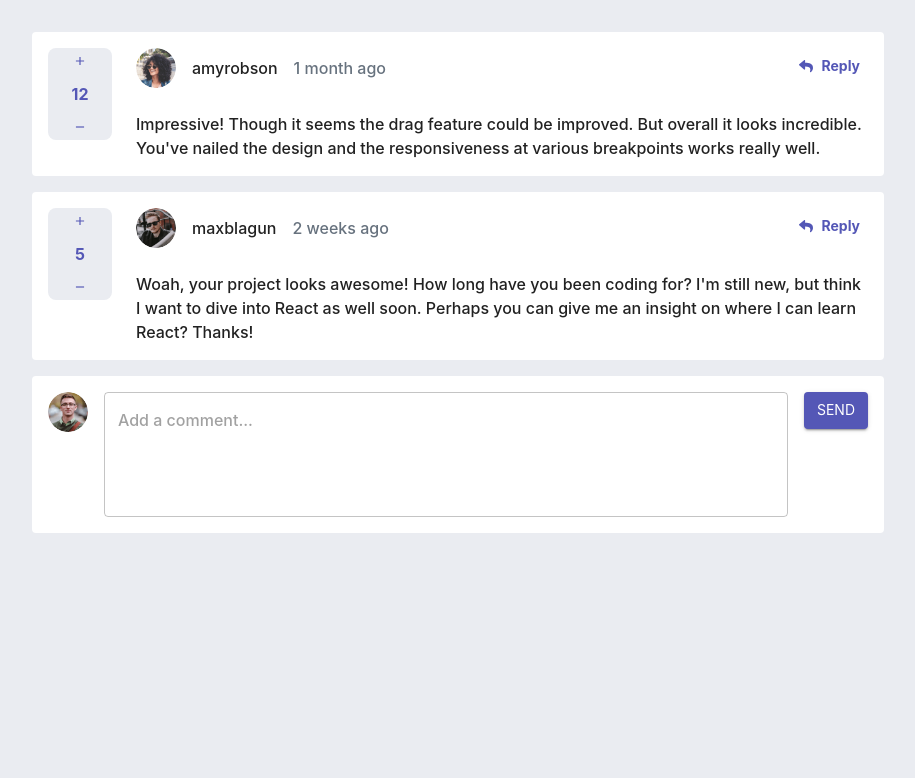
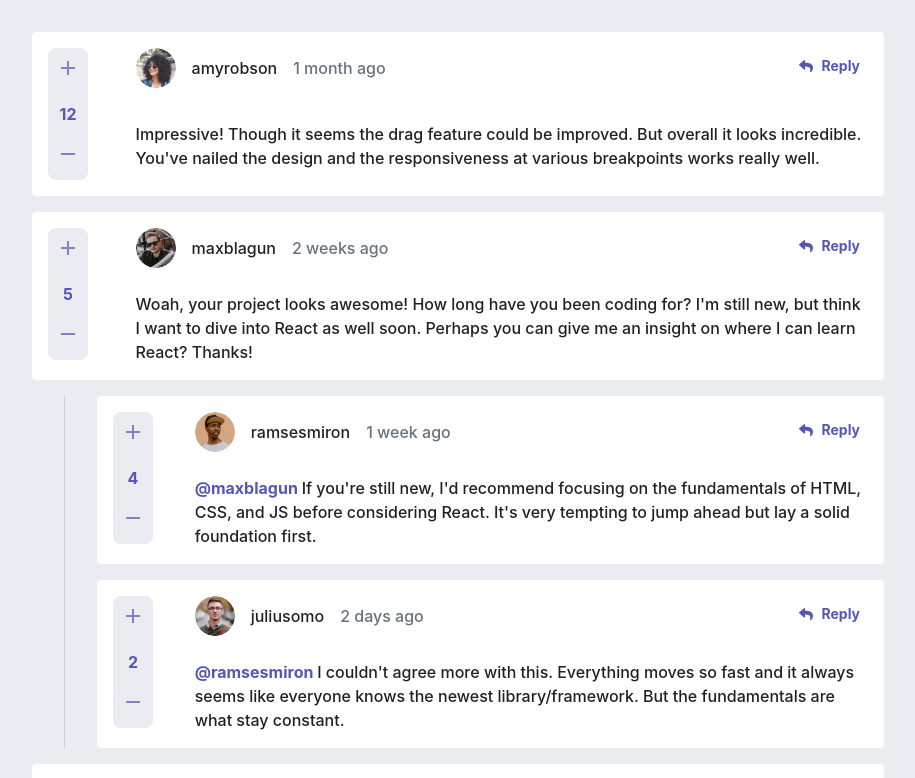
Before and after one commit to michey85/comments-widget, a React (Create React App) app: page / in a window 1280 px wide. Shown: the top 778 px of the page, without its empty margins (182-1097 px from the left). Built offline with nearby package versions, Linux system fonts and the light colour scheme.

Commit message:
pre replies styling added

```diff
--- a/src/features/CommentBody/CommentBody.jsx
+++ b/src/features/CommentBody/CommentBody.jsx
@@ -1,13 +1,15 @@
-import { Paper, Typography } from '@mui/material';
+import { Paper, Divider, Box } from '@mui/material';
 import { CommentCounter } from '../CommentCounter/CommentCounter';
 
+import { CommentContent } from './CommentContent';
 import { CommentAction } from './CommentAction';
 import { UserInfo } from './UserInfo';
 
-const CommentBody = ({id, content, createdAt, score, user, replies, isCurrentUser}) => {
+const CommentBody = ({id, content, createdAt, score, user, replies = [], isCurrentUser, replyingTo = ''}) => {
   // TODO: currentUser -> Delete|Edit, others -> Reply
 
   return (
+    <>
     <Paper
       elevation={0}
       sx={{
@@ -43,9 +45,7 @@ const CommentBody = ({id, content, createdAt, score, user, replies, isCurrentUse
       <div style={{
         gridArea: 'content'
       }}>
-        <Typography>
-          {content}
-        </Typography>
+        <CommentContent replyingTo={replyingTo} content={content} />
       </div>
       <div style={{
         gridArea: 'counter',
@@ -59,6 +59,34 @@ const CommentBody = ({id, content, createdAt, score, user, replies, isCurrentUse
         <CommentAction type={isCurrentUser ? 'custom' : 'reply'} />
       </div>
     </Paper>
+
+    <>
+      {!!replies.length && (
+        <Box
+          sx={{
+            display: 'flex',
+            justifyContent: 'space-between',
+            gap: {xs: 2, md: 4},
+            pl: {xs: 0, md: 4},
+          }}
+        >
+          <Divider orientation='vertical' flexItem />
+          <Box
+            sx={{
+              display: 'flex',
+              flexDirection: 'column',
+              gap: 2,
+            }}
+          >
+            {replies.map(reply => (
+              <CommentBody key={reply.id} {...reply} />
+            ))}
+          </Box>
+        </Box>
+      )}
+    </>
+
+    </>
   )
 }
 
--- /dev/null
+++ b/src/features/CommentBody/CommentContent.jsx
@@ -0,0 +1,23 @@
+import { Typography } from '@mui/material';
+
+const CommentContent = ({replyingTo, content}) => {
+  return (
+    <Typography>
+          {replyingTo && (
+            <Typography
+              component="span"
+              color="primary"
+              sx={{
+                fontWeight: 'fontWeightBold',
+                cursor: 'pointer',
+              }}
+            >
+            {'@' + replyingTo + ' '}
+            </Typography>
+          )
+          }{content}
+        </Typography>
+  )
+}
+
+export {CommentContent};
--- a/src/features/CommentCounter/CommentCounter.jsx
+++ b/src/features/CommentCounter/CommentCounter.jsx
@@ -1,30 +1,47 @@
 import PropTypes from 'prop-types';
 import { Add, Remove } from '@mui/icons-material';
-import { Button, Stack, Typography } from '@mui/material';
+import { Stack, Typography } from '@mui/material';
 
 const CommentCounter = ({count = 0}) => {
   return (
     <Stack
       direction={{xs: 'row', md: 'column'}}
       sx={{
+        verticalAlign: 'middle',
         backgroundColor: 'grey.200',
         borderRadius: 2,
+        p: 1,
+        alignItems: 'center',
+        gap: 2,
+        width: {xs: 'auto', md: '24px'},
+        '& *': {
+          fontWeight: 700,
+          color: 'primary.main'
+        },
+        '& > span:hover': {
+          cursor: 'pointer',
+        },
+        '& svg': {
+          opacity: 0.7,
+        },
+        '& svg:hover': {
+          opacity: 1,
+        },
       }}
     >
-      <Button variant="text" size="sm">
-        <Add fontSize='2' />
-      </Button>
       <Typography
-        sx={{
-          color: 'primary.main',
-          textAlign: 'center',
-          fontWeight: 700,
-          p: 1,
-        }}
-      >{count}</Typography>
-      <Button variant="text" size="sm">
-        <Remove fontSize='2' />
-      </Button>
+        component="span"
+      >
+        <Add scale={0.75}/>
+      </Typography>
+      <Typography>
+        {count}
+      </Typography>
+      <Typography
+        component="span"
+      >
+        <Remove scale={0.75} />
+      </Typography>
     </Stack>
   )
 }
--- a/src/theme.js
+++ b/src/theme.js
@@ -64,8 +64,7 @@ theme = createTheme(theme, {
     MuiTextField: {
       styleOverrides: {
         root: {
-          // background: 'black',
-          '& *:hover': {
+          '&:hover *': {
             cursor: 'pointer',
           },
         }
```
